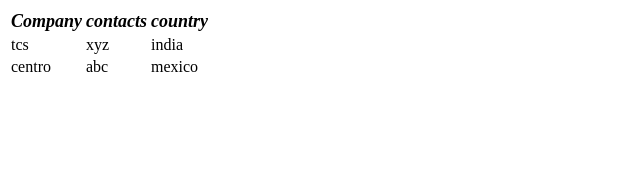
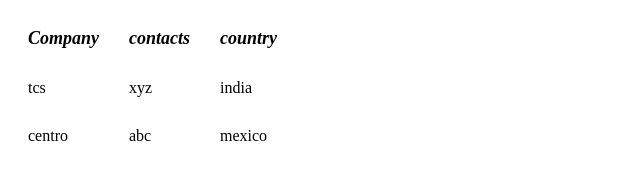
Before and after one commit to ApoorvaVanshakruthmath/Apoorva-Vanshakruthmath, a plain HTML site: page index.html in a window 1280 px wide. Shown: the whole page, without its empty margins (0-640 px from the left). Drawn offline with Linux system fonts and the light colour scheme.

Commit message:
cellspacing and cellpadding

```diff
--- a/index.html
+++ b/index.html
@@ -3,7 +3,7 @@
 <title>tables</title>
 </head>
 <body>
-<table>
+<table width="100" cellspacing="10" cellpadding="10">
 <tr>
 <th><font size="4"><b><i>Company</i></b></font></th>
 <th><font size="4"><b><i>contacts</i></b></font></th>
```
